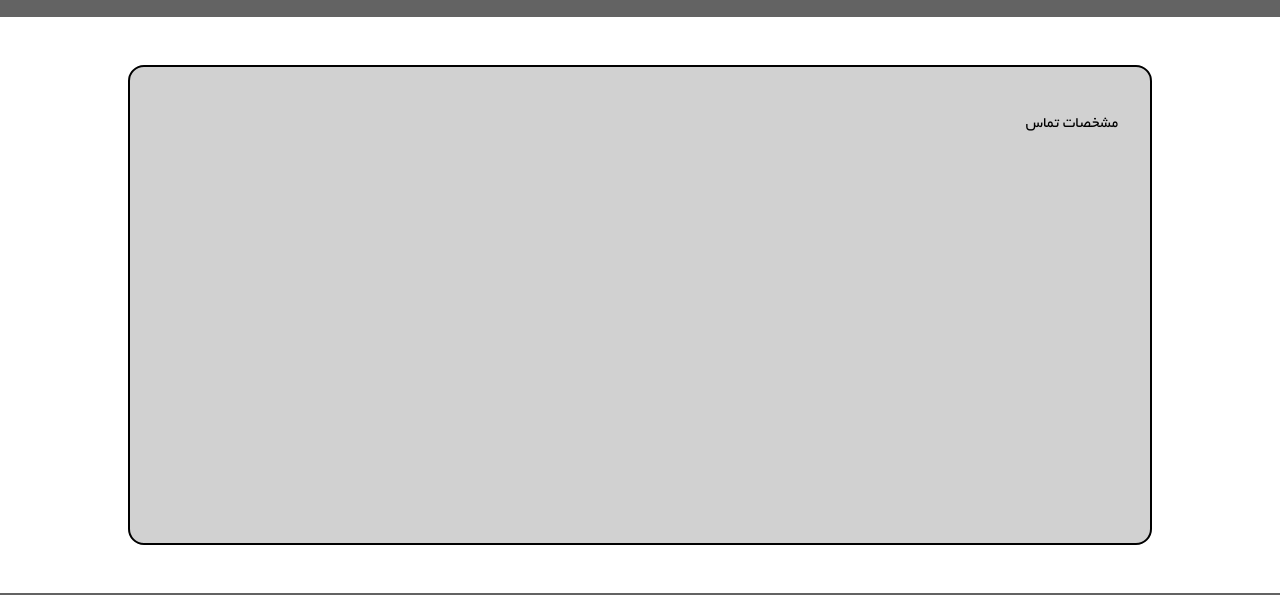
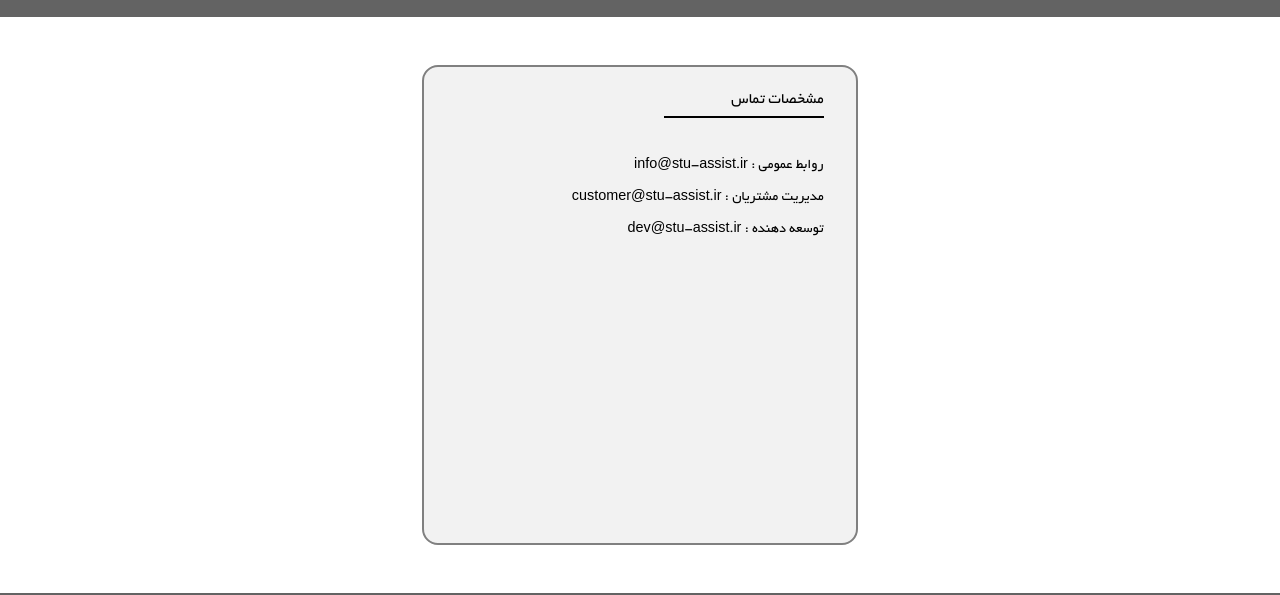
Before and after one commit to mohammadJaliliTorkamani/stu_assist, a React (Create React App) app: page /contact-us in a window 1280 px wide. Shown: the part 183-778 px from the top of the page. Built offline with nearby package versions, Linux system fonts and the light colour scheme; the HTML template or start-up script is replaced by a standard one.

Commit message:
contact us and terms of use update + key value color option was added

```diff
--- a/src/components/Footer.tsx
+++ b/src/components/Footer.tsx
@@ -87,7 +87,7 @@
             <LeftContainer>
                 <LeftInnerContainer>
                     <ContactUsLabel>ارتباط با ما</ContactUsLabel>
-                    {props.contactUsLinks.map(item => <KeyValuePair key={item.id}  {...item} />)}
+                    {props.contactUsLinks.map(item => <KeyValuePair key={item.id} {...item} />)}
                 </LeftInnerContainer>
             </LeftContainer>
         </FooterContainer>
--- a/src/components/KeyValuePair.tsx
+++ b/src/components/KeyValuePair.tsx
@@ -1,19 +1,22 @@
 import styled from "@emotion/styled"
 
-const Container = styled.div`
+const Container = styled.a`
     display: flex;
     justify-content:flex-end;
     font-size: 0.9rem;
+    text-decoration: none;
+    color: white;
 `;
 
 
 interface IProps {
     label: string,
-    value: string
+    value: string,
+    color?: string
 }
-function KeyValuePair(props: IProps) {
+function KeyValuePair({ label, value, color = "white" }: IProps) {
     return (
-        <Container>{props.label} : {props.value}</Container>
+        <Container href={"mailto: " + value} style={{ color: color }}> {label} : {value}</Container >
     )
 }
 
--- a/src/pages/ContactUs.tsx
+++ b/src/pages/ContactUs.tsx
@@ -1,6 +1,7 @@
 import styled from "@emotion/styled";
 import Footer from "../components/Footer";
 import Header from "../components/Header";
+import KeyValuePair from "../components/KeyValuePair";
 
 const footerPages = [{
     id: 3,
@@ -51,8 +52,8 @@
     display: flex;
     flex-direction: column;
     justify-content: center;
-    padding-left: 10%;
-    padding-right: 10%;
+    padding-left: 33%;
+    padding-right: 33%;
     padding-top: 3rem;
     padding-bottom: 3rem;
     min-height: 30rem;
@@ -62,15 +63,25 @@
     display: flex;
     flex:1;
     color: black;
-    background: #d1d1d1;
+    background: #f2f2f2;
     padding-top: 4%;
     padding-bottom: 4%;
     padding-left: 2rem;
     padding-right: 2rem;
     text-align: justify;
-    border: 2px solid black;
+    border: 2px solid gray;
     border-radius: 1rem;
     line-height: 2rem;
+    flex-direction: column;
+    justify-content: flex-start;
+    align-items: flex-start;
+`;
+
+const Separator = styled.div`
+    height: 2px;
+    background: black;
+    width: 10rem;
+    margin-bottom: 2rem;
 `;
 
 function ContactUs() {
@@ -79,7 +90,13 @@
         <Container className="App">
             <Header pages={headerPages} user={"مهمان"} />
             <TextContiner>
-                <TextBox>{content}</TextBox>
+                <TextBox>
+                    مشخصات تماس
+                    <Separator />
+                    <KeyValuePair label="روابط عمومی" value="info@stu-assist.ir" color="black" />
+                    <KeyValuePair label="مدیریت مشتریان" value="customer@stu-assist.ir" color="black" />
+                    <KeyValuePair label="توسعه دهنده" value="dev@stu-assist.ir" color="black" />
+                </TextBox>
             </TextContiner>
             <Footer copyRightText={"تمامی حقوق مادی و معنوی محفوظ است - ۱۴۰۱"} pages={footerPages} contactUsLinks={contactLinks} />
         </Container>
--- a/src/pages/TermsOfUse.tsx
+++ b/src/pages/TermsOfUse.tsx
@@ -62,13 +62,13 @@
     display: flex;
     flex:1;
     color: black;
-    background: #d1d1d1;
+    background: #f2f2f2;
     padding-top: 4%;
     padding-bottom: 4%;
     padding-left: 2rem;
     padding-right: 2rem;
     text-align: justify;
-    border: 2px solid black;
+    border: 2px solid gray;
     border-radius: 1rem;
     line-height: 2rem;
 `;
```
